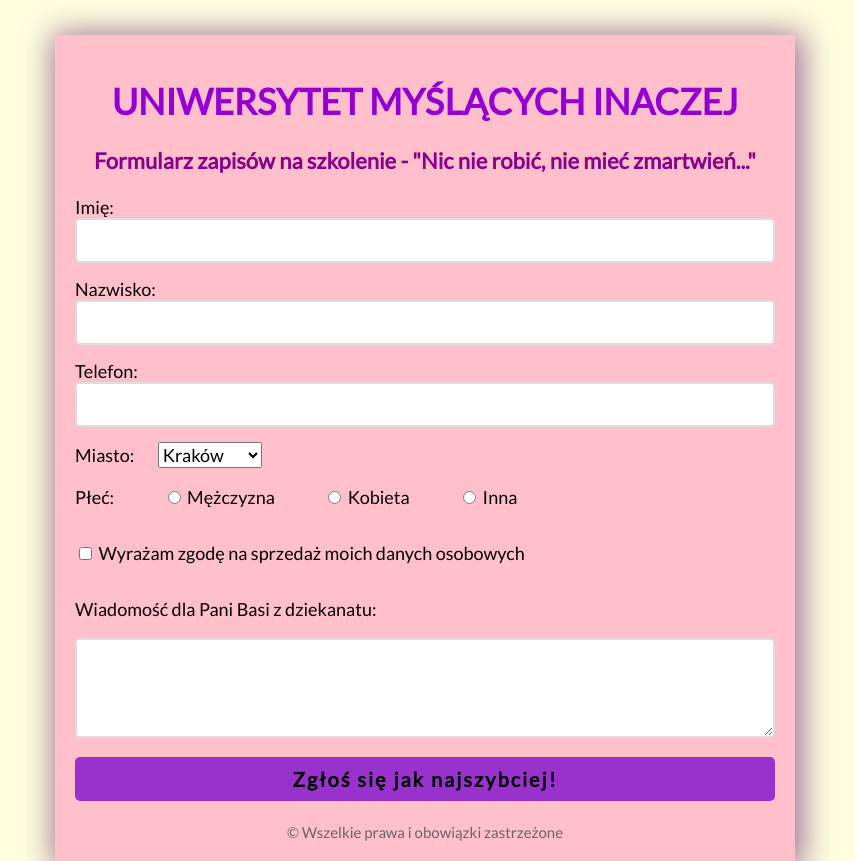
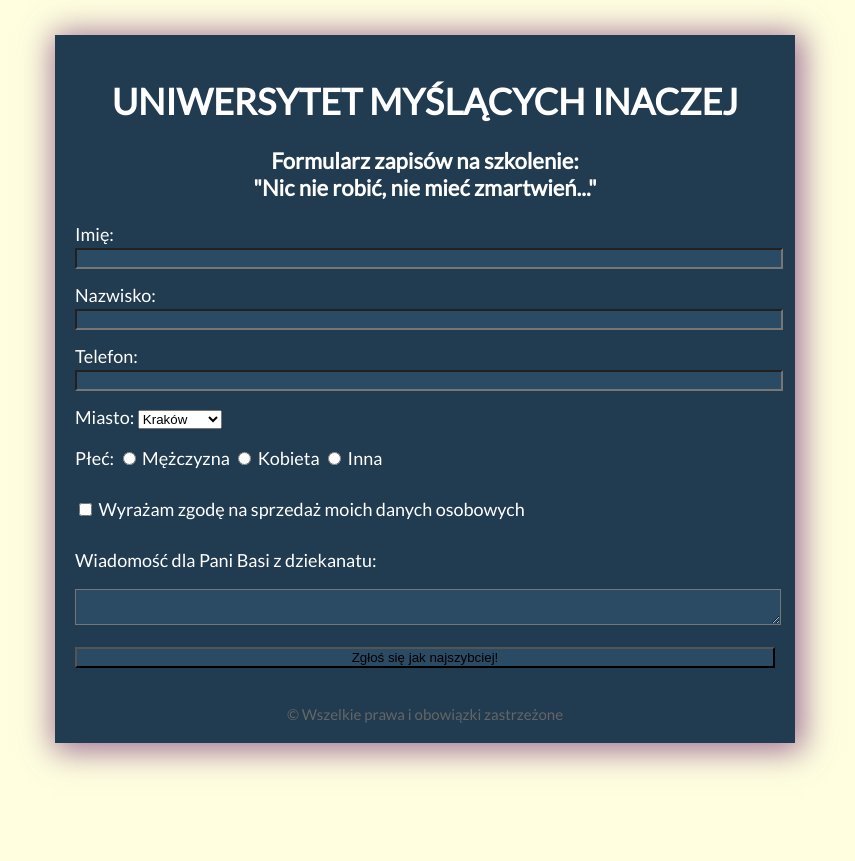
Before and after one commit to bestarti99/zadanie-2-formularz-html, a plain HTML site: page index.html in a window 1280 px wide. Shown: the whole page, without its empty margins (215-1070 px from the left). After the commit the page ends 800 px from the top, so only its background shows below. Drawn offline with Linux system fonts and the light colour scheme.

Commit message:
nowy css z aktywnymi polami

```diff
--- /dev/null
+++ b/css/style1.css
@@ -0,0 +1,86 @@
+/* ustalenie czcionkki i tła dla całego formularza */
+body {
+    margin: 0;
+    font-family: 'Lato', sans-serif;
+    font-size: 18px;
+    background-color: lightyellow;
+    color: white;
+}
+
+/* ustawienie parametrów pola formularza  */
+#container {
+    background-color: #213b50;
+    width: 700px;
+    padding: 20px;
+    margin-left: auto;
+    margin-right: auto;
+    margin-top: 35px;
+    /* efekt głębi poprzez dodanie cienia   */
+    box-shadow: 3px 3px 30px 5px rgba(120, 54, 120, 0.7);
+}
+
+/* Napisy w nagłówku */
+h1 {
+    text-transform: inherit;
+    font-size: 36px;
+    text-transform: uppercase;
+    text-align: center;
+}
+
+h1 + p {
+    font-size: 22px;
+    text-align: center;
+    font-weight: bold;
+}
+
+
+input[type]  {
+    background-color: #2b4a64;
+    margin-bottom: 15px;
+    width: 700px;
+    }
+
+input[type]:focus {
+    background-color: #4e708c;
+    border: 5px solid #fff;
+    color: white;
+    margin-bottom: 15px;
+    width: 700px;
+    }
+
+input[type="radio"],
+input[type="checkbox"]
+{
+    background-color: #2b4a64;
+    margin-bottom: 15px;
+    width: auto;
+    }
+
+input[type="radio"]:focus,
+input[type="checkbox"]:focus {
+    background-color: #4e708c;
+    border: 5px solid #fff;
+    color: white;
+    }
+
+
+
+textarea {
+    background-color: #2b4a64;
+    margin-bottom: 15px;
+    width: 700px;
+    }
+
+textarea:focus {
+    background-color: #4e708c;
+    border: 5px solid #fff;
+    margin-bottom: 15px;
+    width: 700px;
+    }
+
+/* Copyright */
+#footer {
+    color: #666;
+    text-align: center;
+    font-size: 15px;
+}
--- a/index.html
+++ b/index.html
@@ -6,14 +6,16 @@
     <title>Formularz</title>
     <link href='http://fonts.googleapis.com/css?family=Lato&subset=latin,latin-ext' rel='stylesheet' type='text/css'>
 
-    <link rel="stylesheet" href="css/style.css">
+<!--    <link rel="stylesheet" href="css/style.css">  -->
+    <link rel="stylesheet" href="css/style1.css">
 </head>
 
 <body>
     <div id="container">
         <header>
             <h1>Uniwersytet Myślących Inaczej</h1>
-            <p>Formularz zapisów na szkolenie - "Nic nie robić, nie mieć zmartwień..."</p>
+            <p>Formularz zapisów na szkolenie: <br>
+             "Nic nie robić, nie mieć zmartwień..."</p>
         </header>
         <section>
             <!--  utworzenie fomularza, skorzystanie z przesyłania maila z danymi za pomocą formspree.io -->
```
